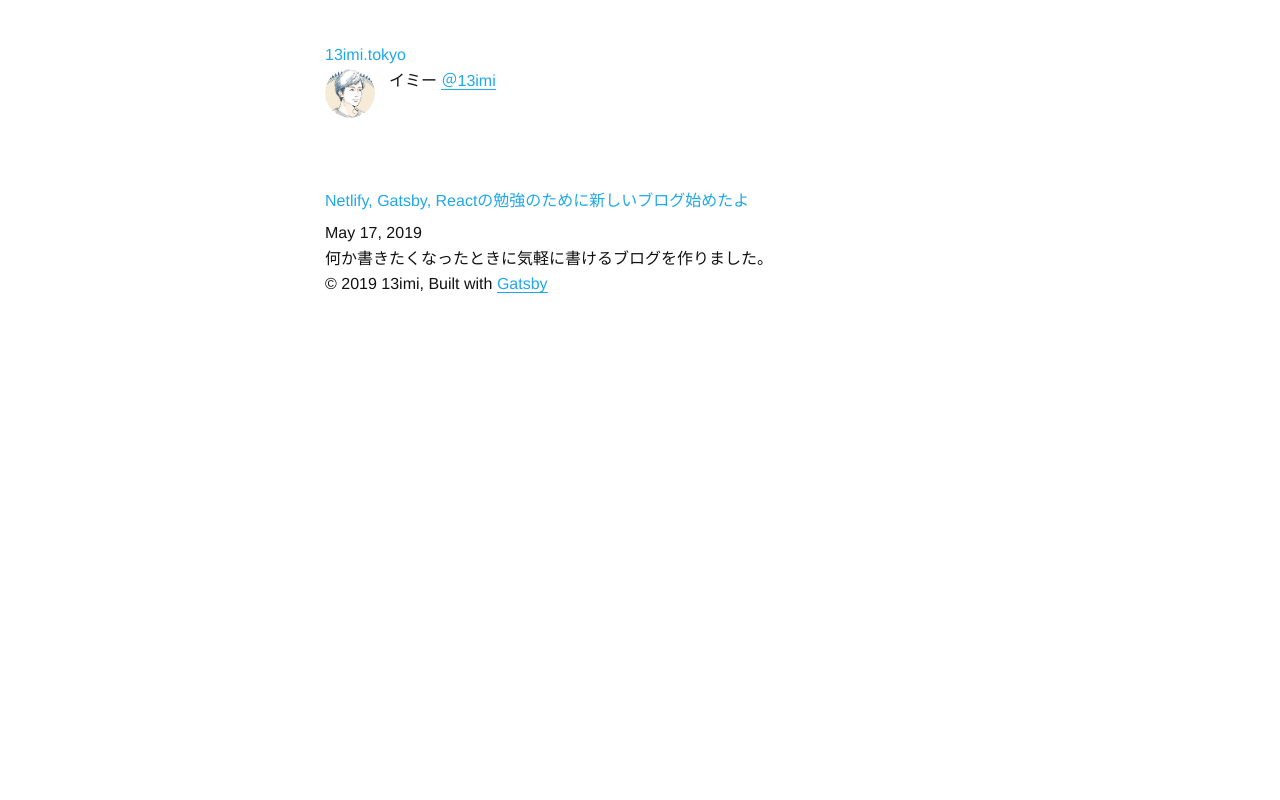
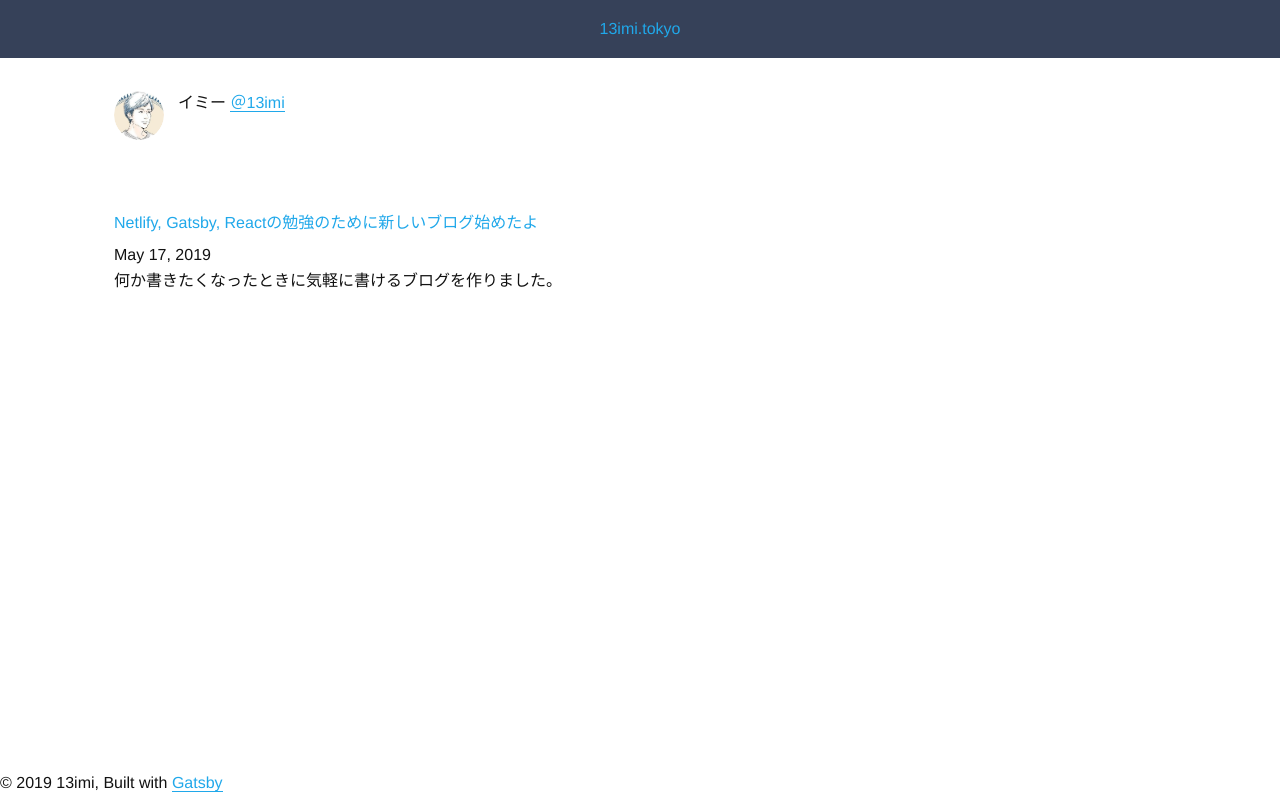
Before and after one commit to 13imi/13imi.tokyo, a Gatsby site: page / in a window 1280 px wide. Built offline with nearby package versions, Linux system fonts and the light colour scheme; Gatsby itself is replaced by a stand-in of ours; some packages are replaced by stand-ins of ours.

Commit message:
Add Content-Wrapper component

```diff
--- /dev/null
+++ b/src/components/ContentWrapper.js
@@ -0,0 +1,20 @@
+import React from "react";
+import styled from "styled-components";
+
+const IndexContent = styled.div`
+  max-width: ${props => props.theme.sizes.maxWidth};
+  margin: 0 auto;
+  padding: 0 ${props => props.theme.sideSpace.large};
+  @media screen and (max-width: ${props => props.theme.responsive.large}) {
+    max-width: 760px;
+  }
+  @media screen and (max-width: ${props => props.theme.responsive.small}) {
+    padding: 0 ${props => props.theme.sideSpace.small};
+  }
+`;
+
+const ContentWrapper = ({ children }) => {
+    return <IndexContent>{children}</IndexContent>;
+  };
+
+  export default ContentWrapper;
--- a/src/components/Header.js
+++ b/src/components/Header.js
@@ -4,7 +4,9 @@ import styled from "styled-components";
 
 const HeaderTag = styled.header`
     width: 100%;
-    padding; 16px 0;
+    padding: 16px 0;
+    text-align: center;
+    background-color: ${props => props.theme.colors.acc};
 `;
 
 const HeaderInner = styled.div`
--- a/src/components/layout.js
+++ b/src/components/layout.js
@@ -4,8 +4,22 @@ import { ThemeProvider } from "styled-components";
 import GlobalStyle from "../styles/global";
 import theme from "../styles/theme";
 import Header from "../components/Header"
+import ContentWrapper from "../components/ContentWrapper"
+import { rhythm, scale } from "../utils/typography"
+import styled from "styled-components";
 
-import { rhythm, scale } from "../utils/typography"
+const Content = styled.div`
+  margin-top: 2em;
+  display: flex;
+  min-height: 85vh;
+  align-items: flex-start;
+  @media screen and (max-width: ${props => props.theme.responsive.large}) {
+    display: block;
+  }
+  @media screen and (max-width: ${props => props.theme.responsive.small}) {
+    margin-top: 0;
+  }
+`;
 
 class Layout extends React.Component {
   render() {
@@ -13,16 +27,13 @@ class Layout extends React.Component {
 
     return (
       <ThemeProvider theme={theme}>
-      <div
-        style={{
-          marginLeft: `auto`,
-          marginRight: `auto`,
-          maxWidth: rhythm(24),
-          padding: `${rhythm(1.5)} ${rhythm(3 / 4)}`,
-        }}
-      >
+      <div className="siteRoot">
         <Header title={title} location={location} />
-        <main>{children}</main>
+        <ContentWrapper>
+          <Content>
+          <main>{children}</main>
+          </Content>
+        </ContentWrapper>
         <footer>
           © {new Date().getFullYear()} 13imi, Built with
           {` `}
--- a/src/styles/theme.js
+++ b/src/styles/theme.js
@@ -1,5 +1,6 @@
 const variables = {
     colors: {
+      acc: "#364159",
       base: "#121212",
       background: "#ffffff", //#141c23
       blackLight: "#313746",
```
